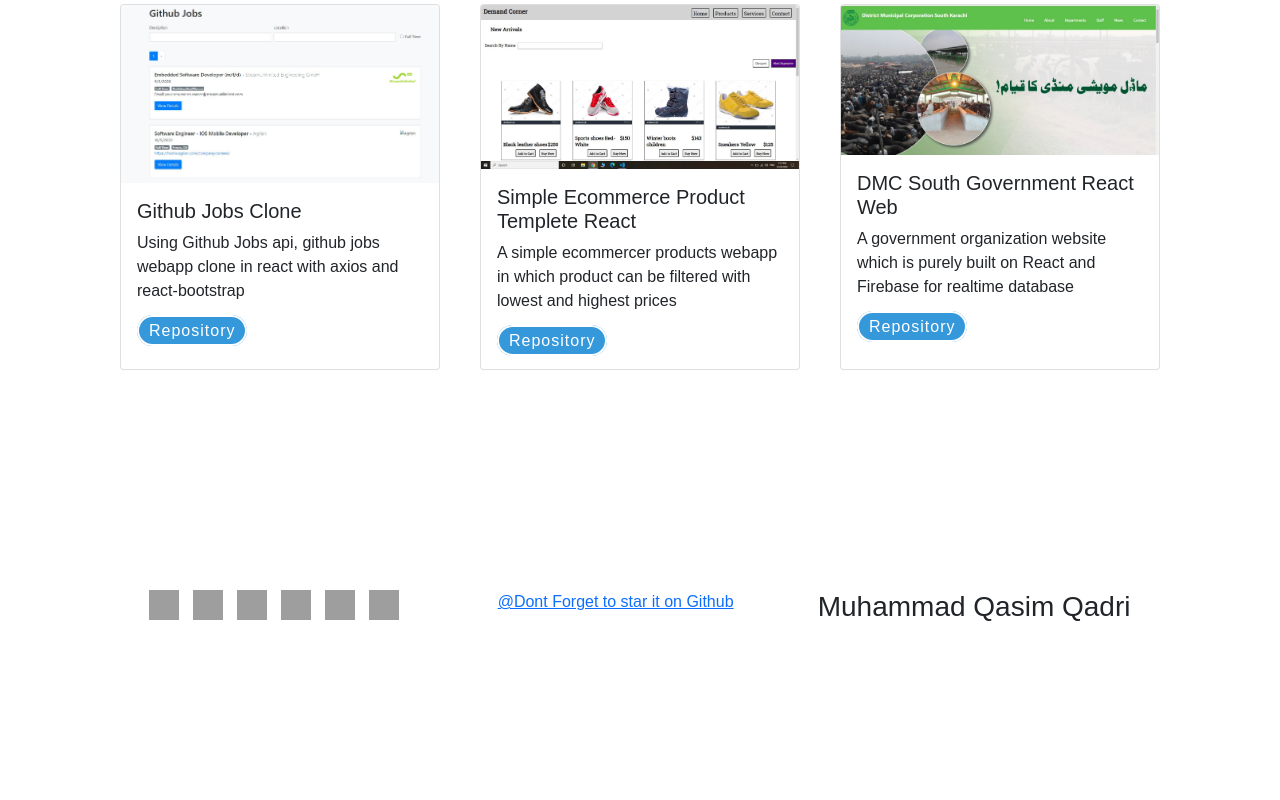
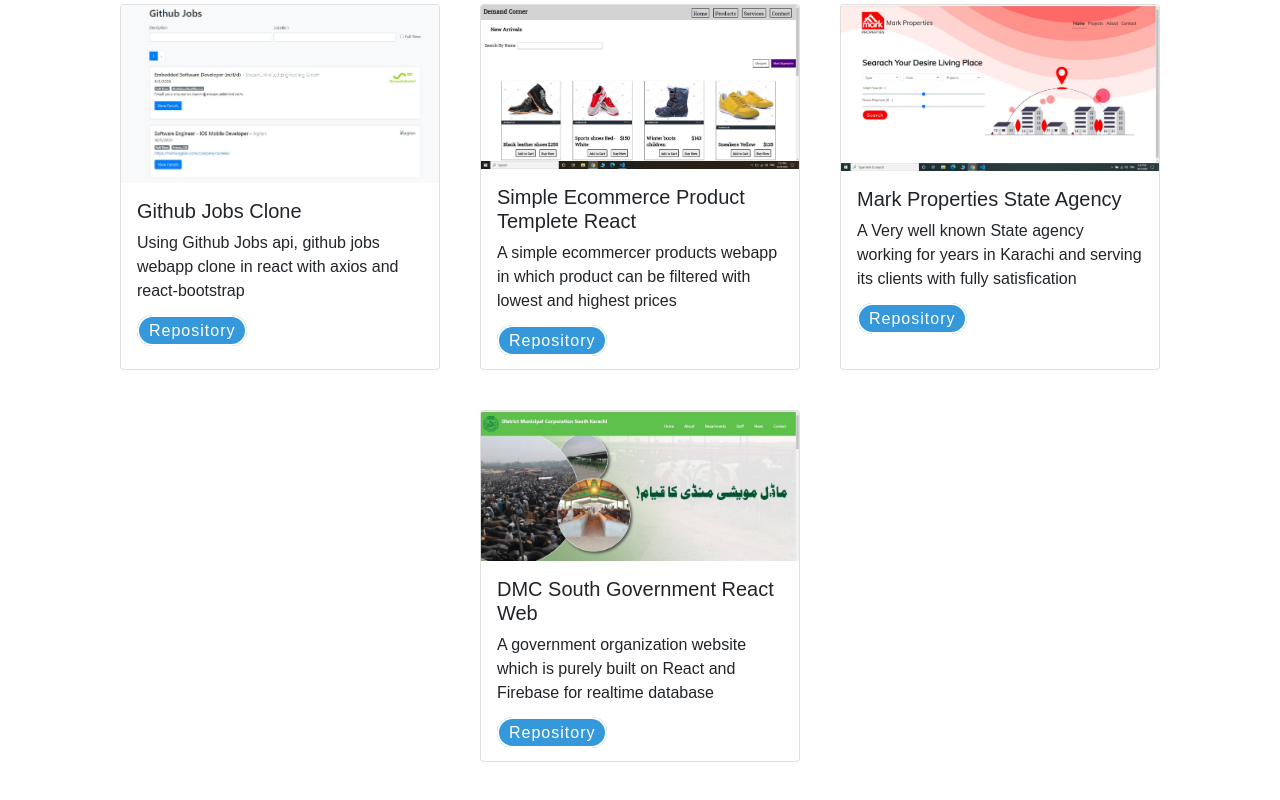
Before and after one commit to qasimgit/Developer-Folio, a React (Create React App) app: page /projects in a window 1280 px wide. Shown: the part 690-1490 px from the top of the page. Before the commit the page ends 1326 px from the top, so only its background shows below. Built offline with nearby package versions, Linux system fonts and the light colour scheme; grey boxes are pictures that could not be loaded.

Commit message:
added mark properties in portfolio

```diff
--- a/src/components/data.js
+++ b/src/components/data.js
@@ -4,13 +4,14 @@ import devfolio from "../assets/devfolio.JPG";
 import dmc from "../assets/dmc.JPG";
 import ecomm from "../assets/ecomm.jpg";
 import githubjobs from "../assets/githubjobs.JPG";
+import mark from "../assets/snap.JPG";
 
 const projectData = [
   {
     name: "React Developer Portfolio",
     detail:
       "Minimalist Deveoper Portfolio website purely built on Reactjs with react-animations",
-    imagesrc:  devfolio ,
+    imagesrc: devfolio,
     repolink: "https://github.com/qasimgit/Developer-Folio",
   },
   {
@@ -44,11 +45,18 @@ const projectData = [
     repolink: "https://github.com/qasimgit/Reactjs-Ecomerce-products-template",
   },
   {
+    name: "Mark Properties State Agency",
+    detail:
+      "A Very well known State agency working for years in Karachi and serving its clients with fully satisfication",
+    imagesrc: mark,
+    link: "https://dmcsouth.surge.sh",
+  },
+  {
     name: "DMC South Government React Web",
     detail:
       "A government organization website which is purely built on React and Firebase for realtime database",
     imagesrc: dmc,
-    link: "https://dmcsouth.surge.sh",
+    link: "https://markproperties.surge.sh",
   },
 ];
 
```
Also changed, not shown: src/assets/ab.JPG (added), src/assets/snap.JPG (added).
